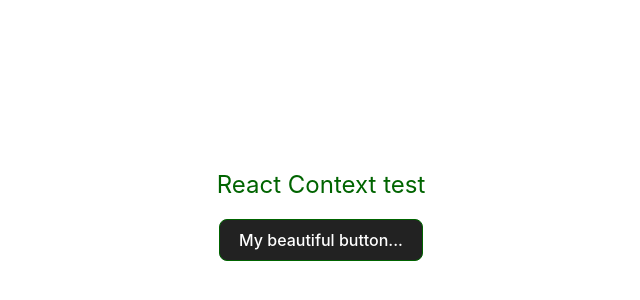
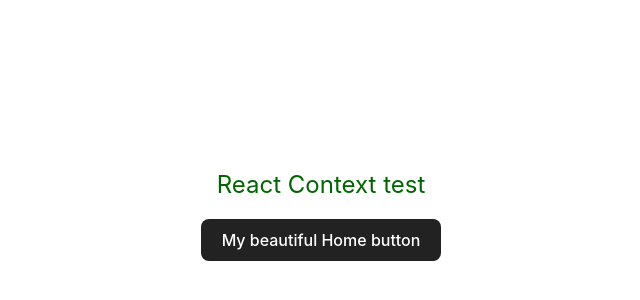
Before and after one commit to amwebexpert/demo-react-context-with-jest, a React (Vite) app: page / in a window 1280 px wide. Shown: the part 194-494 px from the top of the page, without its empty margins (327-967 px from the left). Built offline with nearby package versions, Linux system fonts and the light colour scheme.

Commit message:
chore: test structure

```diff
--- a/src/App.css
+++ b/src/App.css
@@ -6,13 +6,3 @@
   width: 100vw;
   height: 100vh;
 }
-
-.app-title {
-  color: darkgreen;
-  font-size: 1.5rem;
-  margin-bottom: 1rem;
-}
-
-.app-button {
-  border: 1px solid darkgreen;
-}
--- a/src/App.tsx
+++ b/src/App.tsx
@@ -1,30 +1,14 @@
-import { FC, useContext } from "react";
+import { FC } from "react";
 
 import "./App.css";
-import { ThemeContext } from "./app-context/theme";
 import { ThemeProvider } from "./app-context/theme-provider";
-
-const Hooks: FC = () => {
-  const { theme, toggle } = useContext(ThemeContext);
-
-  return (
-    <div className="app-layout">
-      <div className="app-title">React Context test</div>
-
-      <button
-        onClick={toggle}
-        className="app-button"
-        style={{ background: theme.background, color: theme.color }}
-      >
-        My beautiful button...
-      </button>
-    </div>
-  );
-};
+import Home from "./screens/home/Home";
 
 const App: FC = () => (
   <ThemeProvider>
-    <Hooks />
+    <div className="app-layout">
+      <Home />
+    </div>
   </ThemeProvider>
 );
 
--- /dev/null
+++ b/src/screens/home/Home.css
@@ -0,0 +1,9 @@
+.home-title {
+  color: darkgreen;
+  font-size: 1.5rem;
+  margin-bottom: 1rem;
+}
+
+.-button {
+  border: 1px solid darkgreen;
+}
--- /dev/null
+++ b/src/screens/home/Home.tsx
@@ -0,0 +1,24 @@
+import { FC, useContext } from "react";
+
+import { ThemeContext } from "../../app-context/theme";
+import "./Home.css";
+
+const Home: FC = () => {
+  const { theme, toggle } = useContext(ThemeContext);
+
+  return (
+    <>
+      <div className="home-title">React Context test</div>
+
+      <button
+        onClick={toggle}
+        className="home-button"
+        style={{ background: theme.background, color: theme.color }}
+      >
+        My beautiful Home button
+      </button>
+    </>
+  );
+};
+
+export default Home;
```
